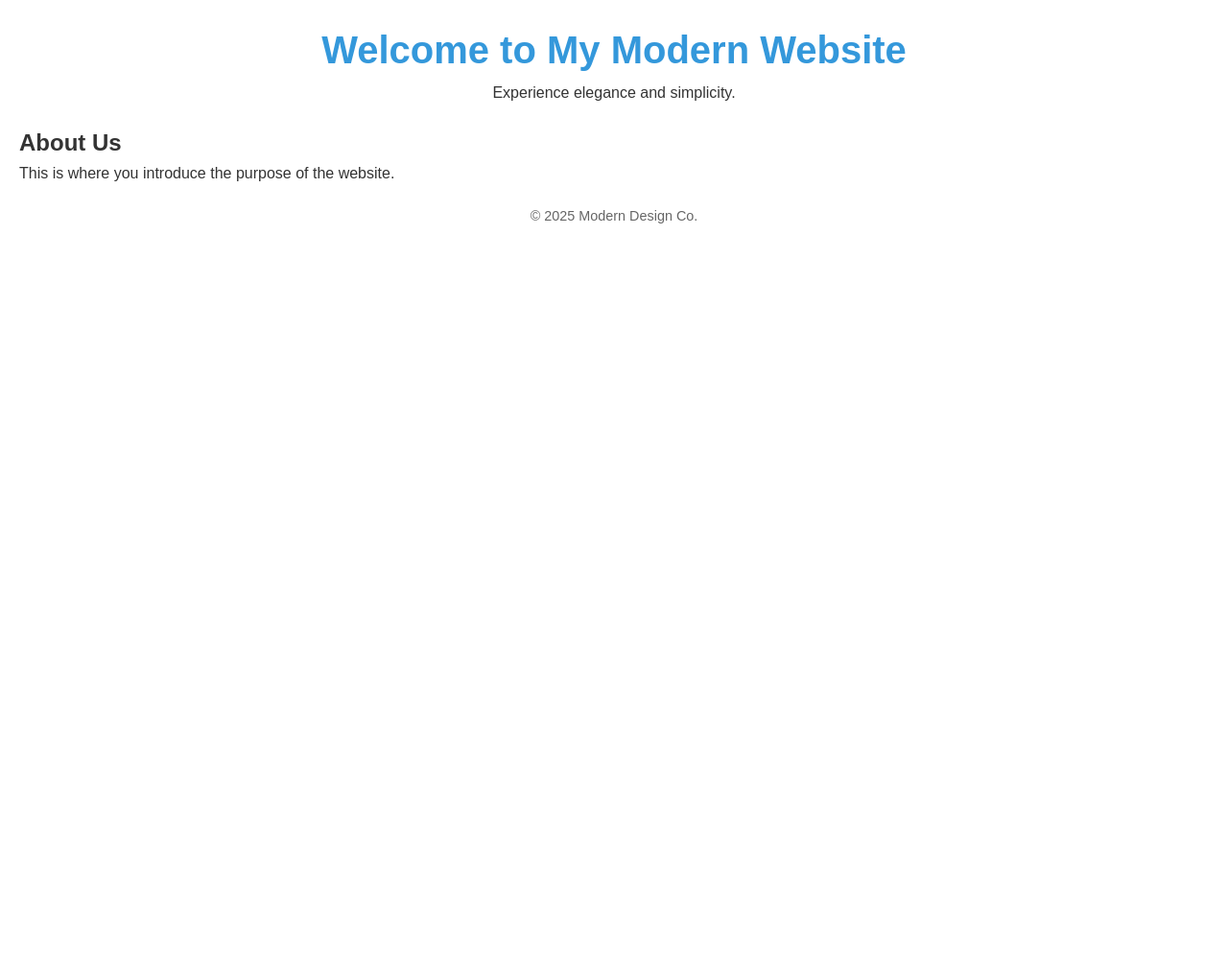
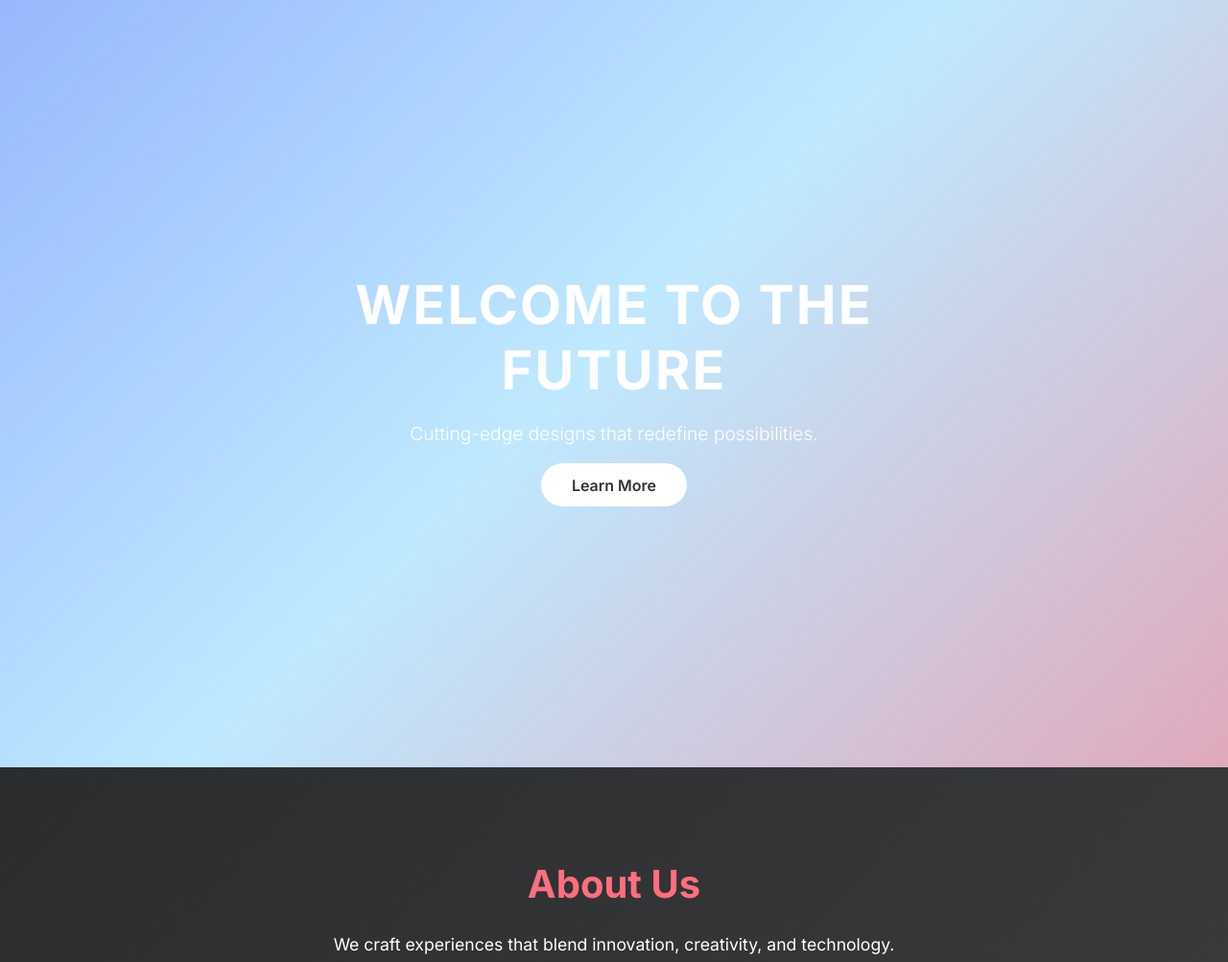
Before and after one commit to JS2025V2/website, a plain HTML site: page index.html in a window 1280 px wide. Shown: the top 1003 px of the page at 96% size. Before the commit the page ends 800 px from the top, so only its background shows below. Drawn offline with Linux system fonts and the light colour scheme.

Commit message:
Update V3

```diff
--- a/index.html
+++ b/index.html
@@ -3,35 +3,48 @@
 <head>
     <meta charset="UTF-8">
     <meta name="viewport" content="width=device-width, initial-scale=1.0">
-  <title>Modern Website</title>
+    <title>Futuristic Website</title>
+    <!-- Link to CSS -->
     <link rel="stylesheet" href="styles.css">
+    <!-- Google Font -->
+    <link href="https://fonts.googleapis.com/css2?family=Inter:wght@300;400;600;700&display=swap" rel="stylesheet">
 </head>
 <body>
-  <div id="loading">
-    <div class="spinner"></div>
-    <p>Loading...</p>
+    <header class="hero">
+        <div class="hero-content">
+            <h1>Welcome to the Future</h1>
+            <p>Cutting-edge designs that redefine possibilities.</p>
+            <a href="#about" class="cta-btn">Learn More</a>
         </div>
-  <div id="content">
-    <header>
-      <h1>Welcome to My Modern Website</h1>
-      <p>Experience elegance and simplicity.</p>
     </header>
     <main>
-      <section>
+        <section id="about" class="about">
             <h2>About Us</h2>
-        <p>This is where you introduce the purpose of the website.</p>
+            <p>We craft experiences that blend innovation, creativity, and technology.</p>
+        </section>
+        <section id="services" class="services">
+            <h2>Our Services</h2>
+            <div class="service-card">
+                <h3>UX/UI Design</h3>
+                <p>Beautiful interfaces that captivate and engage users.</p>
+            </div>
+            <div class="service-card">
+                <h3>Web Development</h3>
+                <p>Scalable, responsive, and high-performance websites.</p>
+            </div>
+            <div class="service-card">
+                <h3>Consulting</h3>
+                <p>Strategies to bring your digital dreams to life.</p>
+            </div>
+        </section>
+        <section id="contact" class="contact">
+            <h2>Contact Us</h2>
+            <p>Let’s work together to create something extraordinary.</p>
+            <a href="mailto:contact@example.com" class="contact-btn">Email Us</a>
         </section>
     </main>
-    <footer>
-      <p>&copy; 2025 Modern Design Co.</p>
+    <footer class="footer">
+        <p>© 2025 Futuristic Website. All Rights Reserved.</p>
     </footer>
-  </div>
-  <script>
-    // Simulate loading animation
-    window.addEventListener('load', () => {
-      document.getElementById('loading').style.display = 'none';
-      document.getElementById('content').style.display = 'block';
-    });
-  </script>
 </body>
 </html>
--- a/styles.css
+++ b/styles.css
@@ -1,61 +1,127 @@
-/* styles.css */
-* {
-  margin: 0;
-  padding: 0;
-  box-sizing: border-box;
+/* Import Google Font */
+@import url('https://fonts.googleapis.com/css2?family=Inter:wght@300;400;600;700&display=swap');
+
+body {
+    margin: 0;
+    padding: 0;
+    font-family: 'Inter', sans-serif;
+    background: linear-gradient(135deg, #232526, #414345);
+    color: #fff;
+    overflow-x: hidden;
 }
 
-body {
-  font-family: 'Arial', sans-serif;
-  line-height: 1.6;
-  color: #333;
+/* Hero Section */
+.hero {
+    height: 100vh;
+    display: flex;
+    align-items: center;
+    justify-content: center;
+    text-align: center;
+    background: linear-gradient(-45deg, #ff6e7f, #bfe9ff, #6a82fb, #fc5c7d);
+    background-size: 300% 300%;
+    animation: gradient 15s ease infinite;
 }
 
-#loading {
-  display: flex;
-  justify-content: center;
-  align-items: center;
-  flex-direction: column;
-  height: 100vh;
-  background-color: #f4f4f4;
+.hero-content {
+    max-width: 600px;
 }
 
-.spinner {
-  width: 50px;
-  height: 50px;
-  border: 5px solid #ddd;
-  border-top: 5px solid #3498db;
-  border-radius: 50%;
-  animation: spin 1s linear infinite;
+.hero h1 {
+    font-size: 3.5rem;
+    font-weight: 700;
+    margin: 0 0 1rem;
+    letter-spacing: 2px;
+    text-transform: uppercase;
 }
 
-@keyframes spin {
-  from {
-    transform: rotate(0deg);
-  }
-  to {
-    transform: rotate(360deg);
-  }
+.hero p {
+    font-size: 1.2rem;
+    font-weight: 300;
+    margin-bottom: 2rem;
 }
 
-#content {
-  display: none;
-  padding: 20px;
+.cta-btn {
+    padding: 0.8rem 2rem;
+    background: #fff;
+    color: #333;
+    text-decoration: none;
+    border-radius: 50px;
+    font-weight: 600;
+    transition: all 0.3s;
 }
 
-header {
-  text-align: center;
-  margin-bottom: 20px;
+.cta-btn:hover {
+    background: #fc5c7d;
+    color: #fff;
 }
 
-header h1 {
-  font-size: 2.5rem;
-  color: #3498db;
+/* About Section */
+.about, .services, .contact {
+    padding: 4rem 2rem;
+    text-align: center;
+    max-width: 1200px;
+    margin: 0 auto;
 }
 
-footer {
-  text-align: center;
-  margin-top: 20px;
-  font-size: 0.9rem;
-  color: #666;
+.about h2, .services h2, .contact h2 {
+    font-size: 2.5rem;
+    margin-bottom: 1.5rem;
+    color: #ff6e7f;
 }
+
+.about p, .services p, .contact p {
+    font-size: 1.1rem;
+    line-height: 1.7;
+}
+
+/* Service Cards */
+.services {
+    display: flex;
+    flex-wrap: wrap;
+    gap: 2rem;
+    justify-content: center;
+}
+
+.service-card {
+    background: rgba(0, 0, 0, 0.7);
+    padding: 2rem;
+    border-radius: 10px;
+    box-shadow: 0 4px 15px rgba(0, 0, 0, 0.2);
+    width: 300px;
+    transition: transform 0.3s;
+}
+
+.service-card:hover {
+    transform: scale(1.05);
+}
+
+/* Contact Section */
+.contact-btn {
+    padding: 0.8rem 2rem;
+    background: #ff6e7f;
+    color: #fff;
+    text-decoration: none;
+    border-radius: 50px;
+    font-weight: 600;
+    transition: background 0.3s;
+}
+
+.contact-btn:hover {
+    background: #bfe9ff;
+}
+
+/* Footer */
+.footer {
+    background: #232526;
+    text-align: center;
+    padding: 1.5rem 0;
+    font-size: 0.9rem;
+    color: #aaa;
+}
+
+/* Gradient Animation */
+@keyframes gradient {
+    0% { background-position: 0% 50%; }
+    50% { background-position: 100% 50%; }
+    100% { background-position: 0% 50%; }
+}
```
Lines whose indentation alone changed are shown as unchanged.
